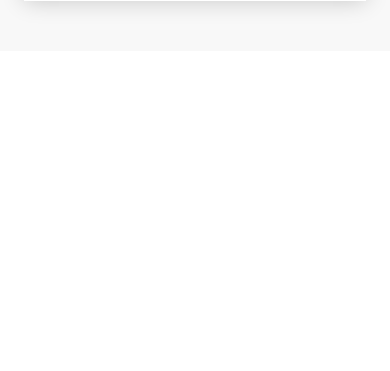
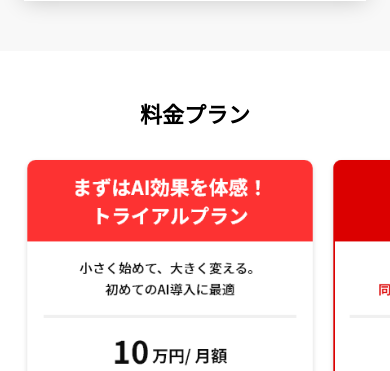
Before and after one commit to shoutarou123/lp-mr.ai, a PHP site: page / in a window 390 px wide. Shown: the part 6129-6500 px from the top of the page. Before the commit the page ends 6144 px from the top, so only its background shows below. Run offline with PHP 8.4, Linux system fonts and the light colour scheme; some web fonts are replaced.

Commit message:
plan-section complete

```diff
--- a/css/style.css
+++ b/css/style.css
@@ -637,13 +637,13 @@ header {
   padding-bottom: 60px;
 }
 
-.kaizen_h2_content {
+.h2_text_content {
   display: flex;
   justify-content: center;
   margin-bottom: 51px;
 }
 
-.kaizen_h2 {
+.h2_text {
   font-size: 36px;
   font-weight: bold;
 }
@@ -836,6 +836,30 @@ header {
   display: block;
 }
 
+/* -------------- plan ------------------ */
+.plan_section {
+  padding-top: 59px;
+  padding-bottom: 38px;
+}
+
+.h2_text_content.plan {
+  margin-bottom: 49px;
+}
+
+.plan_img_content_flex {
+  display: flex;
+  justify-content: center;
+  gap: 6px;
+}
+
+.contact_button_content {
+  display: flex;
+  justify-content: center;
+}
+
+.contact_button_content:hover {
+  opacity: 0.7;
+}
 
 
 
@@ -1798,7 +1849,7 @@ header {
     width: 390px;
   }
 
-  .kaizen_h2 {
+  .h2_text {
     font-size: 34px;
   }
 
@@ -2025,11 +2076,11 @@ header {
     padding-bottom: 50px;
   }
 
-  .kaizen_h2_content {
+  .h2_text_content {
     margin-bottom: 24px;
   }
 
-  .kaizen_h2 {
+  .h2_text {
     font-size: 22px;
   }
 
@@ -2104,6 +2155,19 @@ header {
 
   .setumei_content {
     margin-bottom: 16px;
+  }
+
+  /* -------------- plan -------------------- */
+  .plan_section {
+    padding-top: 46px;
+  }
+
+  .h2_text_content.plan {
+    margin-bottom: 26px;
+  }
+
+  .plan_img {
+    width: 300px;
   }
 
 }
--- a/index.php
+++ b/index.php
@@ -314,8 +314,8 @@
   </section>
 
   <section class="kaizen_section">
-    <div class="kaizen_h2_content">
-      <h2 class="kaizen_h2">具体的な業務改善イメージ</h2>
+    <div class="h2_text_content">
+      <h2 class="h2_text">具体的な業務改善イメージ</h2>
     </div>
 
     <div class="select_content_flex">
@@ -392,8 +392,10 @@
           </div>
           <ul>
             <li class="square_bottom_text"><span class="dot_marker">・</span>8時間かけて請求書を1枚ずつ手入力</li>
-            <li class="square_bottom_text"><span class="dot_marker">・</span>3時間かけて売掛金と入金を1円単位で照<br class="sp kaizen"><span class="kaizen_space">合</span></li>
-            <li class="square_bottom_text"><span class="dot_marker">・</span>連日22時退社、残業代15万円 / 月→ 月末<br class="sp"><span class="kaizen_space">は“帰れない日”が当たり前</span></li>
+            <li class="square_bottom_text"><span class="dot_marker">・</span>3時間かけて売掛金と入金を1円単位で照<br
+                class="sp kaizen"><span class="kaizen_space">合</span></li>
+            <li class="square_bottom_text"><span class="dot_marker">・</span>連日22時退社、残業代15万円 / 月→ 月末<br class="sp"><span
+                class="kaizen_space">は“帰れない日”が当たり前</span></li>
           </ul>
         </div>
         <div class="bg_square red">
@@ -405,7 +407,8 @@
           <ul>
             <li class="square_bottom_text"><span class="dot_marker">・</span>請求書は写真1枚、5分で入力完了</li>
             <li class="square_bottom_text"><span class="dot_marker">・</span>差額があれば即アラート＆原因特定</li>
-            <li class="square_bottom_text"><span class="dot_marker">・</span>月末でも定時退社、年間180万円コスト削<br class="sp"><span class="kaizen_space">減</span></li>
+            <li class="square_bottom_text"><span class="dot_marker">・</span>月末でも定時退社、年間180万円コスト削<br class="sp"><span
+                class="kaizen_space">減</span></li>
           </ul>
         </div>
         <p class="display_after_select_bottom_text">※その他どの部署でも業務改善が可能です</p>
@@ -627,7 +630,37 @@
         <p class="display_after_select_bottom_text">※その他どの部署でも業務改善が可能です</p>
       </div>
     </div>
+  </section>
 
+  <section class="plan_section">
+    <div class="h2_text_content plan">
+      <h2 class="h2_text">料金プラン</h2>
+    </div>
+
+    <div class="plan_img_content_flex">
+      <div class="plan_img_content">
+        <img class="plan_img" src="./img/pc/plan-1.png" srcset="./img/pc/plan-1@2x.png 2x, ./img/pc/plan-1.png 1x"
+          width="368" height="536"
+          alt="まずはAI効果を体感！トライアルプラン 小さく始めて、大きく変える。初めてのAI導入に最適 10万円/月額 ✓即効性の高いAI活用方法を紹介 ✓最適なAIツールの選定・導入支援 ✓困ったらすぐ相談できるチャットサポート">
+      </div>
+      <div class="plan_img_content">
+        <img class="plan_img" src="./img/pc/plan-2.png" srcset="./img/pc/plan-2@2x.png 2x, ./img/pc/plan-2.png 1x"
+          width="368" height="536"
+          alt="成果を出すための本格AI導入プラン 複数部門・複数業務を同時に最適化するならこのプラン 30万円/月額 ✓複数業務に対するAI導入で全体最適化 ✓専門チームが週次MTGでプロジェクトを進行 ✓費用対効果の計測・可視化までサポート">
+      </div>
+      <div class="plan_img_content">
+        <img class="plan_img" src="./img/pc/plan-3.png" srcset="./img/pc/plan-3@2x.png 2x, ./img/pc/plan-3.png 1x"
+          width="368" height="536"
+          alt="既存の限界を突破する“専門AI”を開発します 要件に応じて個別お見積り（柔軟に対応）✓現場課題を的確に反映した要件設計 ✓完全オーダーメイド開発＆スムーズな導入 ✓既存データを最大活用できる連携・運用支援">
+      </div>
+    </div>
+
+    <div class="contact_button_content">
+      <a href="">
+        <img class="button_img" src="./img/pc/button.png" srcset="./img/pc/button@2x.png 2x, ./img/pc/button.png 1x"
+          width="450" height="110" alt="プロに無料相談する">
+      </a>
+    </div>
 
   </section>
 
```
Also changed, not shown: other parts of css/style.css (+43 -0 lines), img/pc/button.png (added), img/pc/button@2x.png (added), img/pc/plan-1.png (added), img/pc/plan-1@2x.png (added), img/pc/plan-2.png (added), img/pc/plan-2@2x.png (added), img/pc/plan-3.png (added), img/pc/plan-3@2x.png (added).
